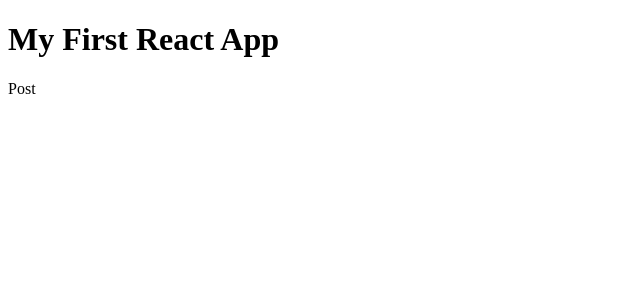
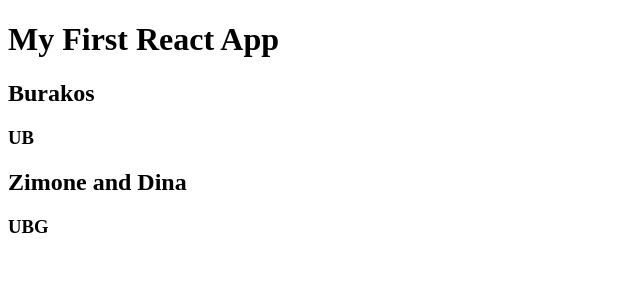
Before and after one commit to RafaelMoid/RocketSeatReact01, a React (Vite) app in the folder 01-fundamentos-react/: page / in a window 1280 px wide. Shown: the top 300 px of the page, without its empty margins (0-640 px from the left). Built offline with nearby package versions, Linux system fonts and the light colour scheme.

Commit message:
Iniciando com React aula 06 - Entendendo Propriedades/Props

```diff
--- a/01-fundamentos-react/src/App.jsx
+++ b/01-fundamentos-react/src/App.jsx
@@ -5,7 +5,14 @@ export function App() {
   return (
     <>
       <h1>My First React App</h1>
-      <Post/>
+      <Post
+        deck="Burakos"
+        colors="UB"
+      />
+      <Post
+        deck="Zimone and Dina"
+        colors="UBG"
+      />
     </>
   )
 }
--- a/01-fundamentos-react/src/Post.jsx
+++ b/01-fundamentos-react/src/Post.jsx
@@ -1,3 +1,8 @@
-export function Post() {
-    return <p>Post</p>
+export function Post(props) {
+    return (
+        <>
+            <h2>{props.deck}</h2>
+            <h3>{props.colors}</h3>
+        </>
+    )
 }
```
